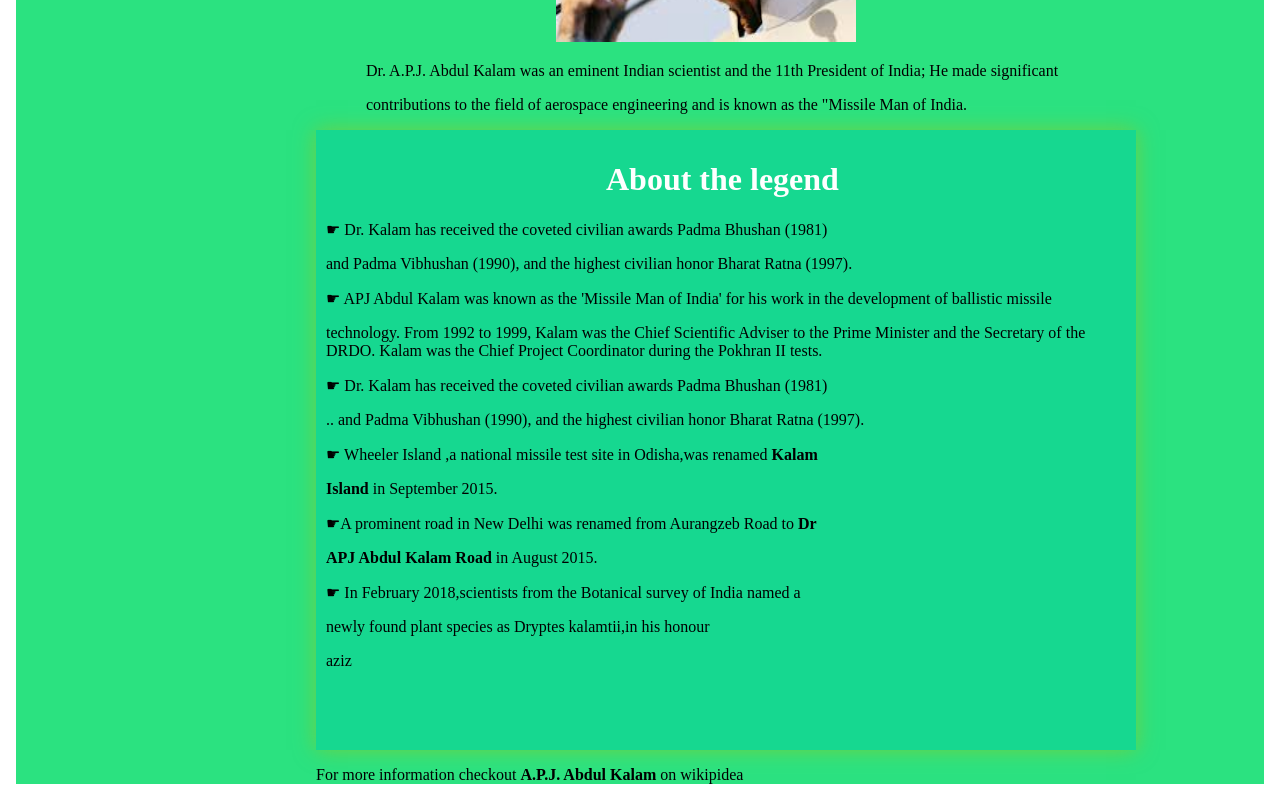
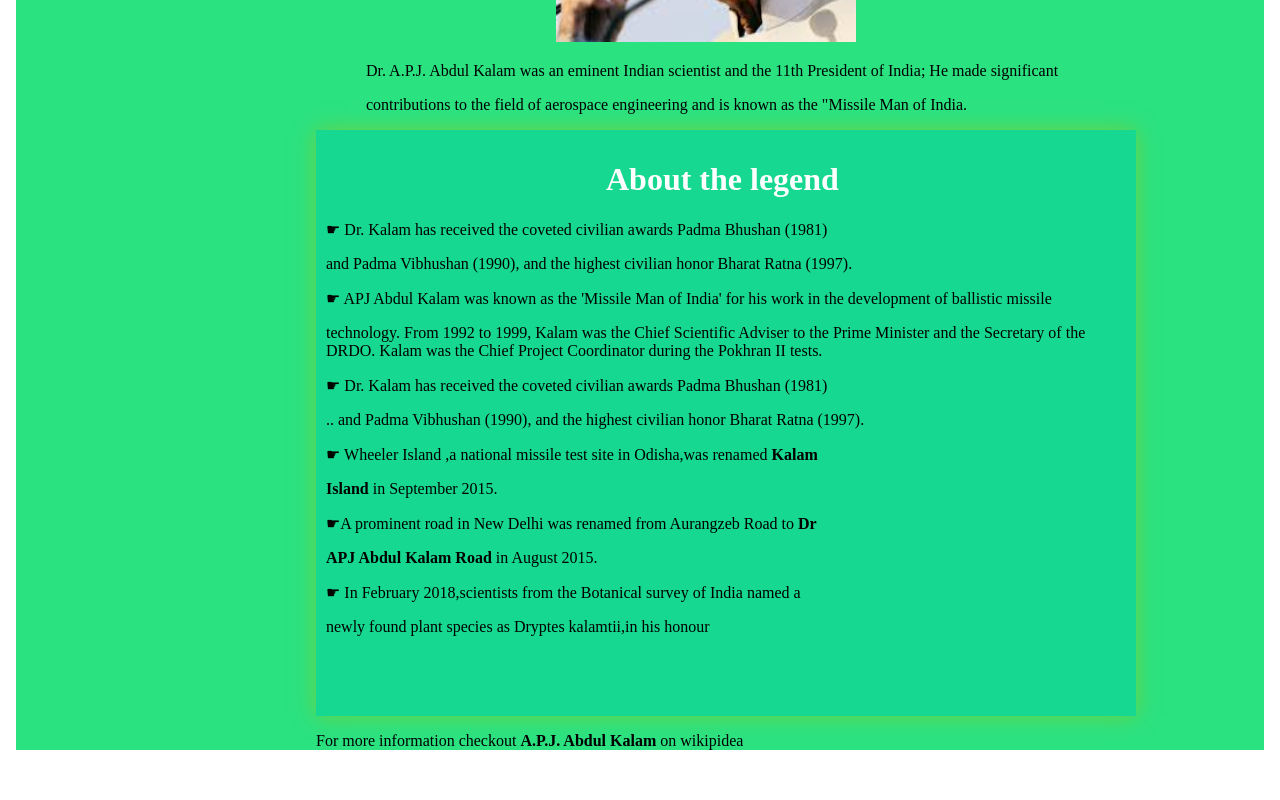
Before and after one commit to AAAziiz/Codsoft_Task2, an Angular app: page / in a window 1280 px wide. Shown: the part 338-1138 px from the top of the page. After the commit the page ends 1104 px from the top, so only its background shows below. Built offline with nearby package versions, Linux system fonts and the light colour scheme; a web font is replaced by a local one.

Commit message:
Update app.component.html from github repo

```diff
--- a/src/app/app.component.html
+++ b/src/app/app.component.html
@@ -26,7 +26,6 @@
       <p> <strong>APJ Abdul Kalam Road</strong> in August 2015.</p>
       <p>&#9755; In February 2018,scientists from the Botanical survey of India named a </p>
       <p>newly found plant species as Dryptes kalamtii,in his honour</p>
-      <p>aziz</p>
 
       <br><br><br>
     </div>
```
